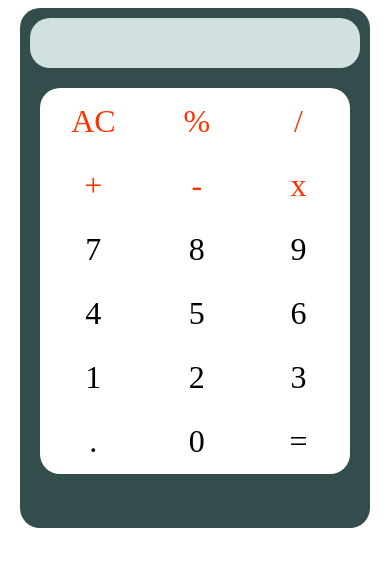
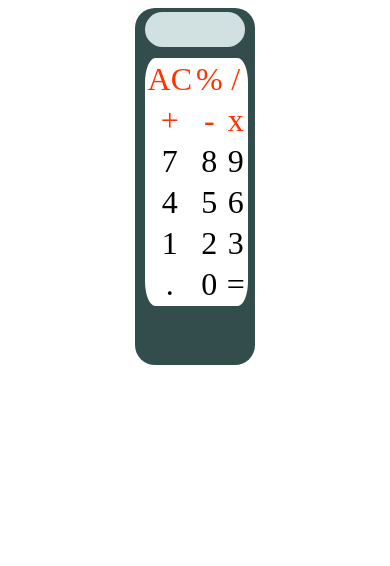
Before and after one commit to Rubensabimael/Caculadora, a plain HTML site: page index.html in a window 390 px wide. Drawn offline with Linux system fonts and the light colour scheme.

Commit message:
coloquei responsividade no CSS.

```diff
--- a/css/main.css
+++ b/css/main.css
@@ -1,17 +1,18 @@
-div{
-	background-color: #334d4d;
-	margin: 50px;
-	width: 330px;
-	height: 500px;
-	margin: 0 auto;			/* horizontally centreing an element */
-	border-radius: 20px;
-	padding: 10px;
+div {
+		background-color: #334d4d;
+		margin: 50%;
+		width: 30%;
+		height: 350px;
+		margin: 0 auto;			/* horizontally centreing an element */
+		border-radius: 20px;
+		padding: 1%;
+
 }
 
 header{
 	background-color: #d1e0e0;
-	width: 330px;
-	height: 50px;
+	width: 90%;
+	height: 10%;
 	border-radius: 20px;
 	margin: 0 auto;
 	font-size: xx-large;
@@ -23,15 +24,15 @@ header{
 table{
 	background-color: #FFFFFF;
 	margin: 0 auto;
-	margin-top: 20px;
-	margin-right: 10px;
-	margin-left: 10px;
-	border-radius: 20px;
+	margin-top: 10%;
+	margin-right: 5%;
+	margin-left: 5%;
+	border-radius: 10%;
 }
 
 td{
-	width: 110px;
-	height: 60px;
+	width: 1%;
+	height: 100%;
 	text-align: center;
 	font-size: xx-large;
 
--- a/js/main.js
+++ b/js/main.js
@@ -3,7 +3,7 @@ let b = '';
 let num = [];
 let ans;
 
-function sendNum(digit) {
+const sendNum = (digit)=> {
     num.push(digit);
 
     if (num.length !=1) {
@@ -16,10 +16,9 @@ function sendNum(digit) {
     };
 
     document.getElementById('screen').innerHTML = a;
-
 };
 
-function equalTo() {
+const equalTo = ()=> {
     document.getElementById('screen').innerHTML = '';
     for (i=0; i<num.length; i++) {
         b +=num[i];
@@ -34,7 +33,8 @@ function equalTo() {
 }
 
 
-function clearSr() {
+
+const clearSr = ()=> {
     document.getElementById('screen').innerHTML = '';
     while(num.length >0){
         num.pop();
```
